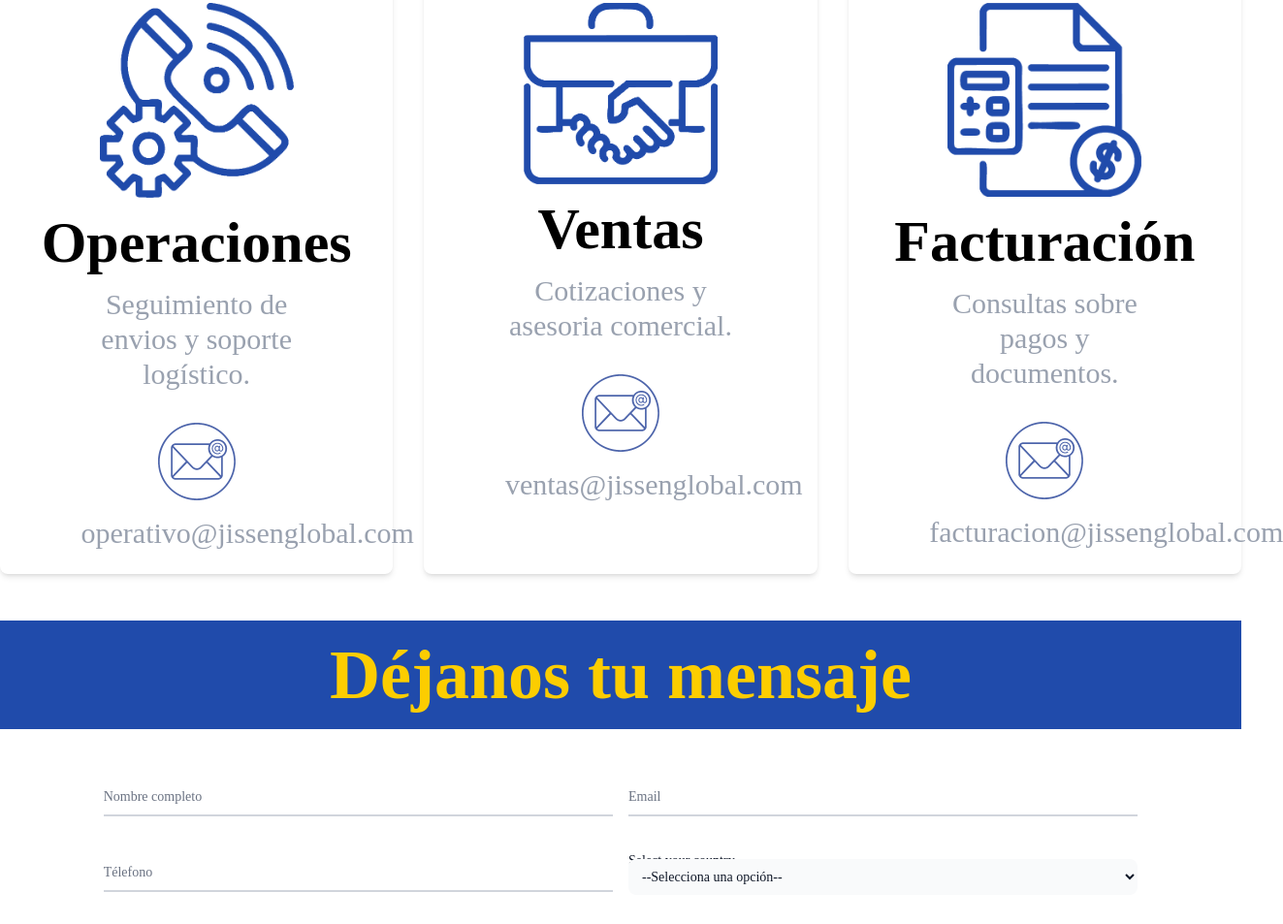
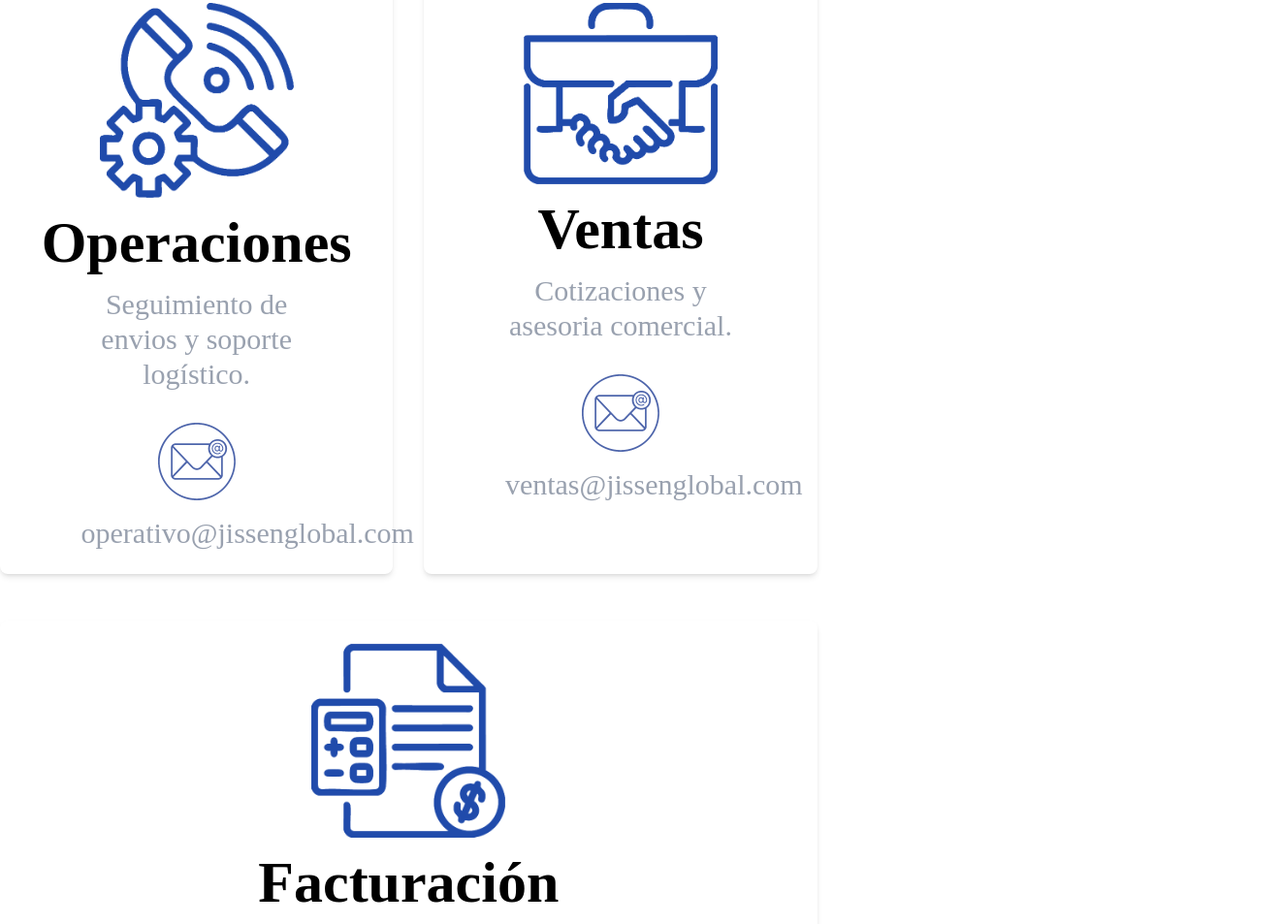
Before and after one commit to sergiogswv/jissenglobal-astro, an Astro site: page /contact in a window 1280 px wide. Shown: the part 1873-2826 px from the top of the page at 97% size, 1323 px wide, since content can reach past the window. Built offline with nearby package versions, Linux system fonts and the light colour scheme; Astro itself is replaced by a stand-in of ours; a web font is replaced by a local one.

Commit message:
Fix(form, view info)

```diff
--- a/src/components/contact/Form.astro
+++ b/src/components/contact/Form.astro
@@ -60,16 +60,10 @@
 	</div>
 
 	<div class="relative z-0 w-full mb-5 group col-span-2 md:col-span-1">
-		<label
-			for="options"
-			class="block mb-2 text-sm font-medium text-gray-900 dark:text-white"
-		>
-			Select your country
-		</label>
 		<select
 			id="options"
 			name="options"
-			class="bg-gray-50 text-gray-900 text-sm rounded-lg block w-full p-2.5 -translate-y-5"
+			class="bg-gray-50 text-gray-900 text-sm rounded-lg block w-full p-2.5"
 		>
 			<option selected disabled> --Selecciona una opción-- </option>
 			<option>Cotización</option>
--- a/src/components/contact/InfoData.astro
+++ b/src/components/contact/InfoData.astro
@@ -29,13 +29,13 @@
 		¿Cómo podemos ayudarte?
 	</h1>
 
-	<div class="grid md:grid-cols-3 gap-8 mb-12">
+	<div class="grid md:grid-cols-2 xl:grid-cols-3 gap-8 mb-12 w-full">
 		{
 			operations.map((item) => (
-				<div class="bg-white p-6 rounded-lg shadow-md text-center mt-4">
+				<div class="bg-white p-6 rounded-lg shadow-md text-center mt-4 last:col-span-2">
 					<img src={item.icon} alt={item.text} class="w-[100px] md:w-[200px] mx-auto mb-4" />
-					<h3 class="text-4xl md:text-6xl font-semibold mb-4">{item.text}</h3>
-					<p class="text-xl md:text-3xl w-8/12 mx-auto text-center text-gray-400">
+					<h3 class="text-4xl sm:text-5xl md:text-5xl xl:text-6xl font-semibold mb-4">{item.text}</h3>
+					<p class="text-xl md:text-2xl xl:text-3xl w-8/12 mx-auto text-center text-gray-400">
 						{item.description}
 					</p>
 					<img
@@ -43,7 +43,7 @@
 						alt={item.text}
 						class="w-20 mt-8 mx-auto mb-4"
 					/>
-					<p class="text-xl md:text-3xl w-8/12 mx-auto text-center text-gray-400">
+					<p class="text-lg md:text-lg xl:text-3xl w-8/12 mx-auto text-center text-gray-400">
 						{item.email.toLowerCase()}
 					</p>
 				</div>
```
